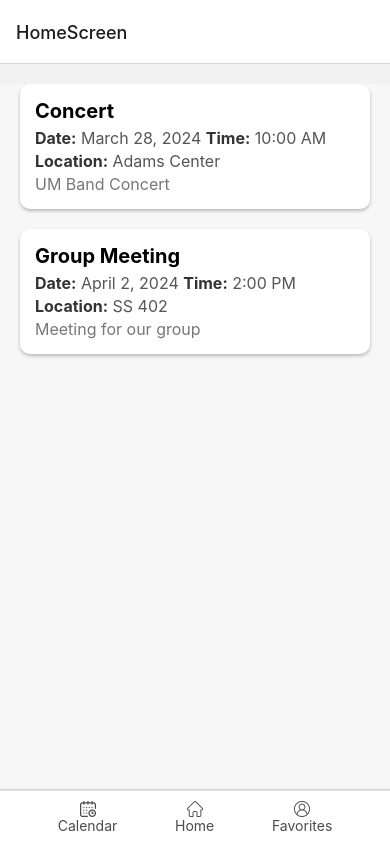
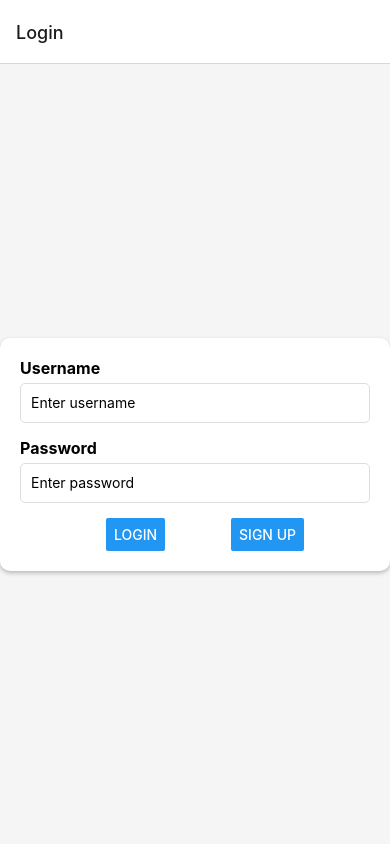
Before and after one commit to AnhNhan2803/CSCI591_EventPlannerApp, a React Native app in the folder EventPlanner/: screen / in a window 390 px wide. Built offline with nearby package versions, Linux system fonts and the light colour scheme.

Commit message:
Added basic login landing page

```diff
--- a/EventPlanner/App.js
+++ b/EventPlanner/App.js
@@ -1,22 +1,43 @@
 import { NavigationContainer } from "@react-navigation/native";
 import { createNativeStackNavigator } from "@react-navigation/native-stack";
 import { StatusBar } from "expo-status-bar";
-import { StyleSheet, Text, View } from "react-native";
+import { StyleSheet, Text, TextInput, View, Button } from "react-native";
 import HomeScreen from "./screens/HomeScreen";
 import CalendarScreen from "./screens/CalendarScreen";
 import ProfileScreen from "./screens/ProfileScreen";
 const Stack = createNativeStackNavigator();
 import Search from "./SearchBar";
+import { useNavigation } from "@react-navigation/native";
+
+function Login() {
+  const navigation = useNavigation();
+  return (
+    <View style={styles.container}>
+      <View style={styles.form}>
+        <Text style={styles.label}>Username</Text>
+        <TextInput style={styles.input} placeholder="Enter username" />
+        <Text style={styles.label}>Password</Text>
+        <TextInput style={styles.input} placeholder="Enter password" secureTextEntry/>
+        <View style= {{flexDirection: "row", marginLeft: 20, justifyContent: "space-evenly"}}>
+          <Button title="Login" onPress={() => navigation.navigate("HomeScreen")} />
+          <Button title="Sign Up" onPress={() => navigation.navigate("HomeScreen")} />
+        </View>
+      </View>
+    </View>
+  );
+}
 
 export default function App() {
+
   return (
     <NavigationContainer>
       <Stack.Navigator
-        initialRouteName="HomeScreen"
+        initialRouteName="Login"
         // screenOptions={{
         //   headerShown: false,
         // }}
       >
+        <Stack.Screen name="Login" component={Login} />
         <Stack.Screen name="HomeScreen" component={HomeScreen} />
         <Stack.Screen name="CalendarScreen" component={CalendarScreen} />
         <Stack.Screen name="ProfileScreen" component={ProfileScreen} />
@@ -28,8 +49,34 @@ export default function App() {
 const styles = StyleSheet.create({
   container: {
     flex: 1,
-    backgroundColor: "#fff",
-    alignItems: "center",
+    backgroundColor: "#f5f5f5",
     justifyContent: "center",
+    paddingHorizonal: 20,
   },
+  form: {
+    backgroundColor: "white",
+    padding: 20,
+    borderRadius: 10,
+    shadowColor: "black",
+    shadowOffset: {
+      width: 0,
+      height: 2,
+    },
+    shadowOpacity: 0.25,
+    shadowRadius: 4,
+    elevation: 5,
+  },
+  label: {
+    fontSize: 16,
+    marginBottom: 5,
+    fontWeight: "bold",
+  },
+  input: {
+    height: 40,
+    borderColor: "#ddd",
+    borderWidth: 1,
+    marginBottom: 15,
+    padding: 10,
+    borderRadius: 5,
+  }
 });
```
Also changed, not shown: package.json (added, +10 -0 lines), 1 other file (tests, documents, lock files or other folders).
